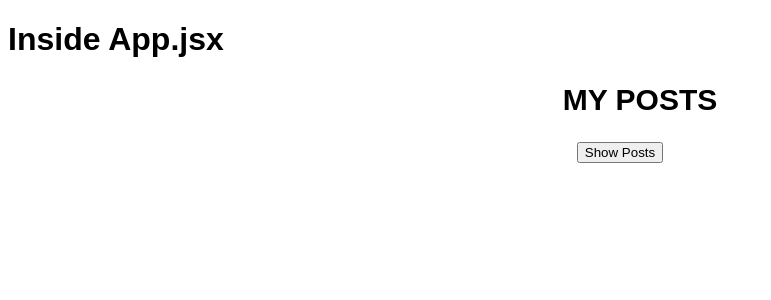
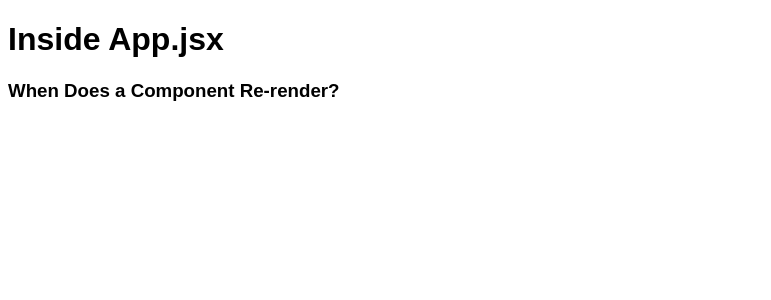
Before and after one commit to muazimmaqbool/Reactjs-with-Me, a React (Create React App) app: page / in a window 1280 px wide. Shown: the top 300 px of the page, without its empty margins (0-771 px from the left). Built offline with nearby package versions, Linux system fonts and the light colour scheme.

Commit message:
rendering

```diff
--- a/src/App.jsx
+++ b/src/App.jsx
@@ -160,7 +160,7 @@ function App() {
       {/* <DebounceExampleTwo/> */}
 
       {/* React Component Rerendering and optimization */}
-      {/* <ComponentReRender/> */}
+      <ComponentReRender/>
 
       {/* ----------------------------------- Tanstack React Query ----------------------------------------- */}
 
@@ -183,7 +183,7 @@ function App() {
       {/* <H_Mutations/> */}
 
       {/*Mini project using tanstack react query */}
-      <MainPage/>
+      {/* <MainPage/> */}
 
       {/* <I_useQueriesHook/> */}
       {/* <J_useQueriesEx2/> */}
```
Also changed, not shown: src/Components/ComponentReRender.jsx (+4 -4 lines).
